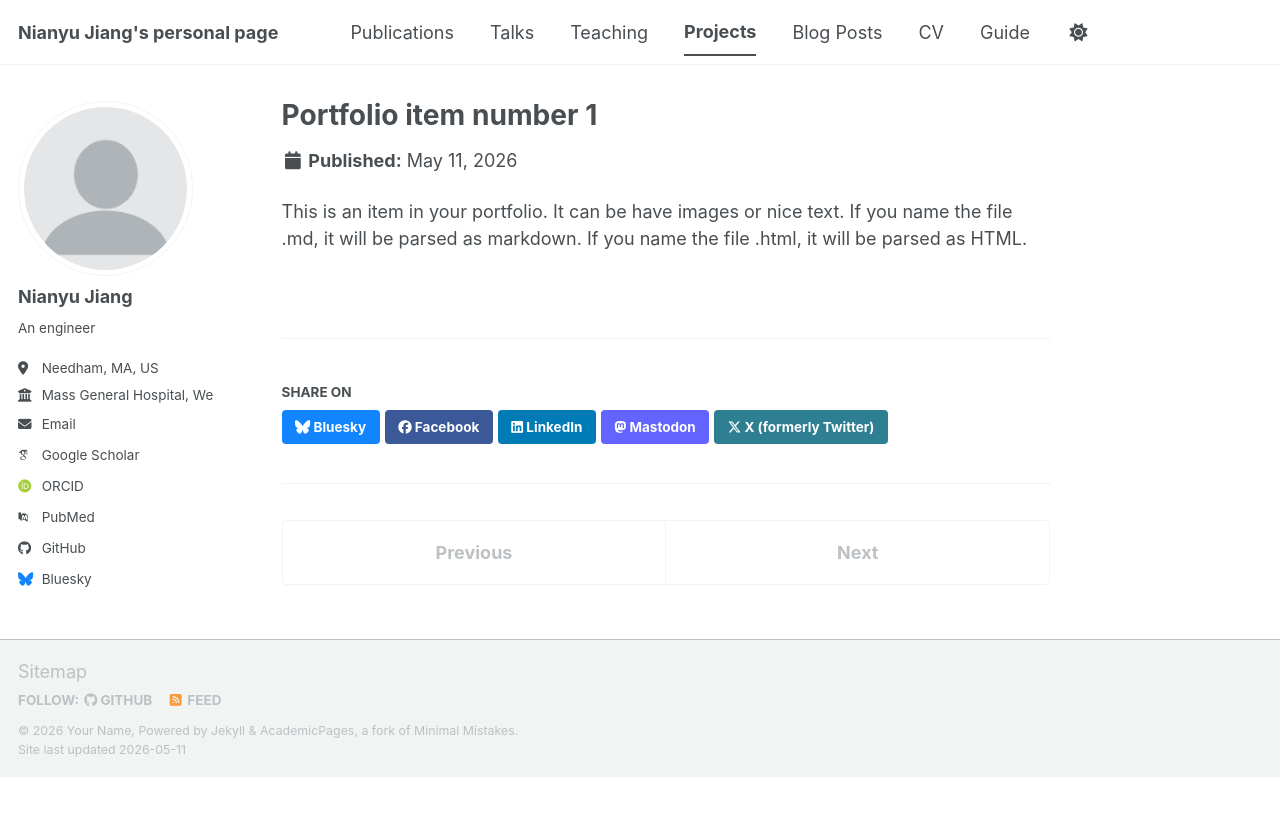
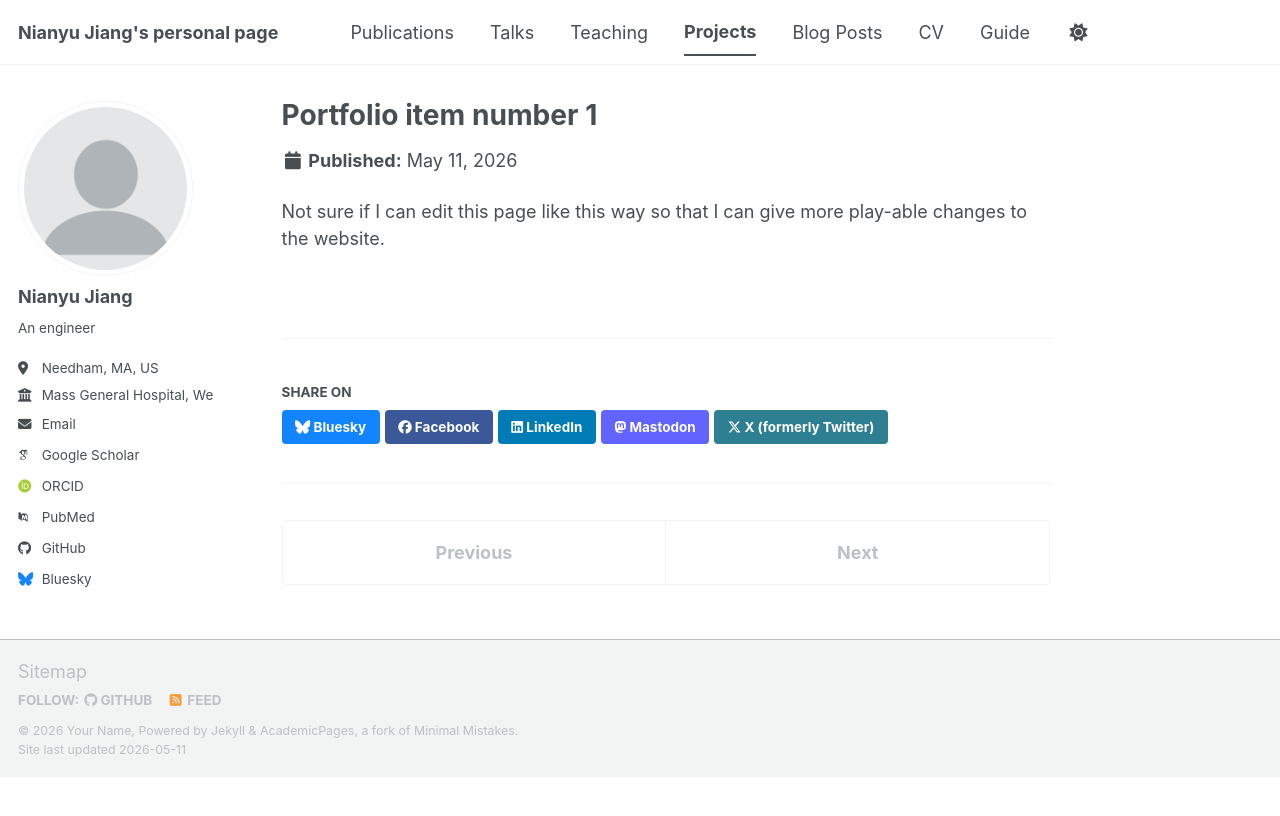
Before and after one commit to NianyuJiang/NianyuJiang.github.io, a Jekyll site: the page built from _portfolio/portfolio-1.md, in a window 1280 px wide. Shown: the top 816 px of the page. Built offline with Jekyll 4.4.1, drawn with Linux system fonts in a browser that asks for light colours; some web fonts are replaced; a script bundle is joined from its source files by our own code; library files that are not in the unit come from our copies.

Commit message:
Update portfolio-1.md

```diff
--- a/_portfolio/portfolio-1.md
+++ b/_portfolio/portfolio-1.md
@@ -4,4 +4,4 @@ excerpt: "Short description of portfolio item number 1<br/><img src='/images/500
 collection: portfolio
 ---
 
-This is an item in your portfolio. It can be have images or nice text. If you name the file .md, it will be parsed as markdown. If you name the file .html, it will be parsed as HTML.
+Not sure if I can edit this page like this way so that I can give more play-able changes to the website.
```
